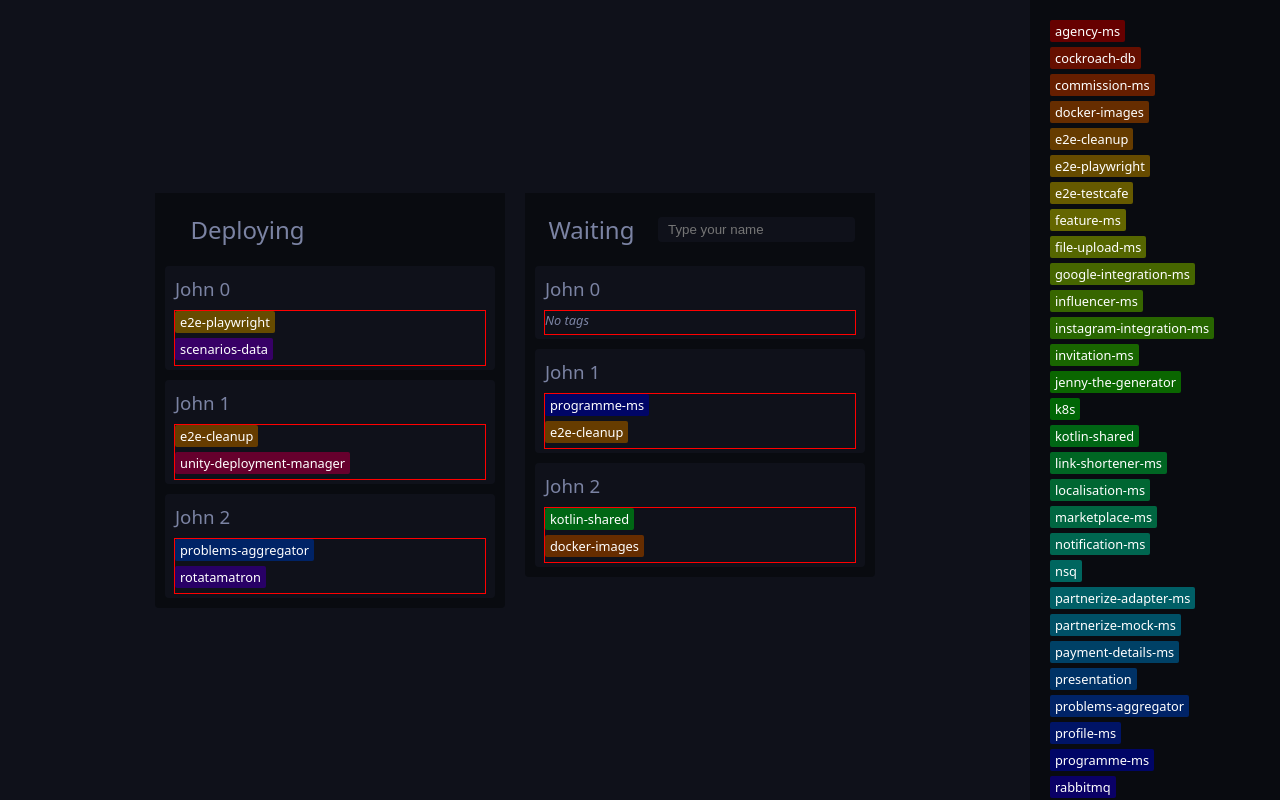
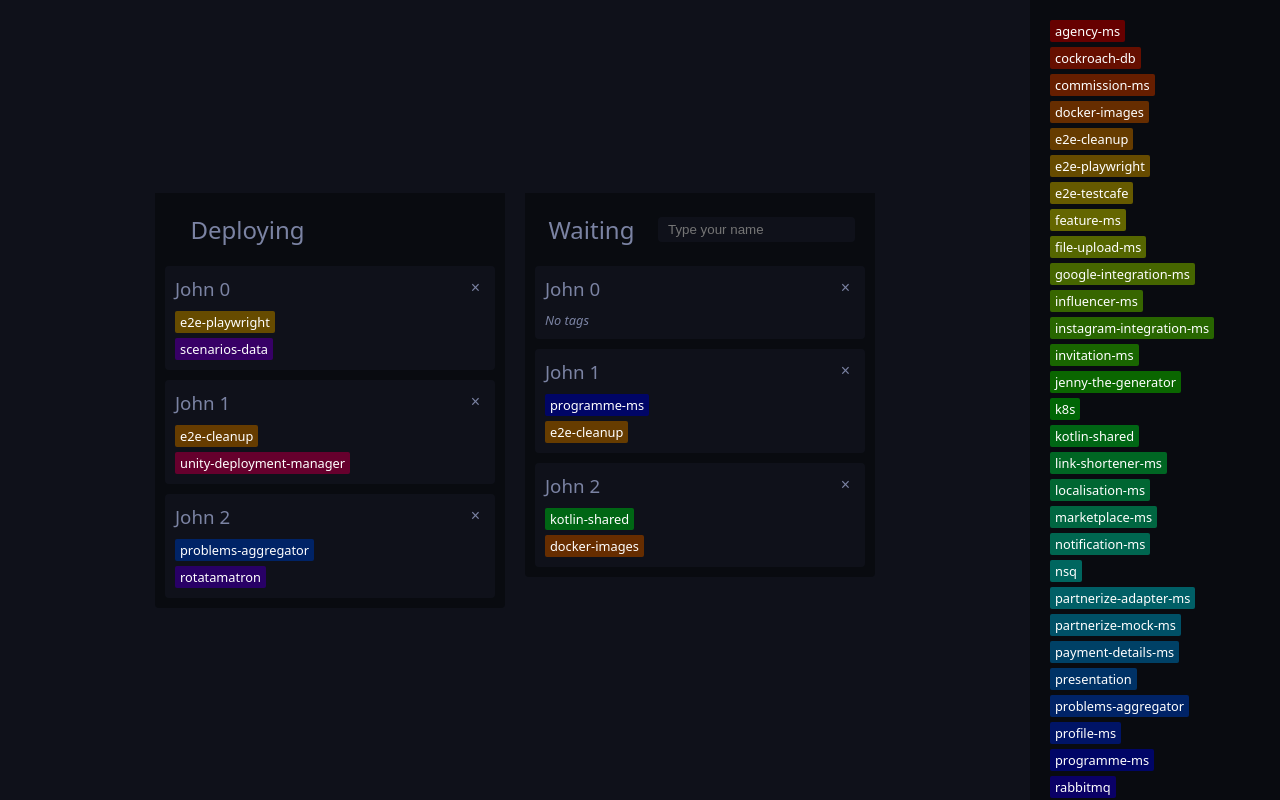
Before and after one commit to piotrzielinski1994/deployment-queue, a Next.js app: page / in a window 1280 px wide. Built offline with nearby package versions, Linux system fonts and the light colour scheme.

Commit message:
Add removing card

```diff
--- a/app/global.scss
+++ b/app/global.scss
@@ -15,6 +15,7 @@
   --spacingMd: 20px;
 
   --fontSizeXs: 0.8rem;
+  --fontSizeSm: 1rem;
 
   --radiusXs2: 2px;
   --radiusXs: 4px;
--- a/components/card/card.module.scss
+++ b/components/card/card.module.scss
@@ -43,14 +43,28 @@
   }
 }
 
+.header {
+  margin-bottom: var(--spacingSm);
+  display: grid;
+  grid-template-columns: 1fr auto;
+}
+
 .heading {
-  margin-bottom: var(--spacingSm);
+}
+
+.btnRemove {
+  padding: var(--spacingXs);
+  border: none;
+  background-color: transparent;
+  color: inherit;
+  font-size: var(--fontSizeMd);
+  line-height: 0.5;
+  cursor: pointer;
 }
 
 .content {
   display: grid;
   justify-items: start;
-  outline: 1px solid red;
 
   & > * {
     margin-bottom: var(--spacingXs);
--- a/components/card/card.tsx
+++ b/components/card/card.tsx
@@ -5,9 +5,11 @@ import { ForwardedRef, forwardRef } from 'react';
 import styles from './card.module.scss';
 import { CardProps } from './card.types';
 import { mergeClasses } from '@/utils/helpers/classnames.helpers';
+import { useQueue } from '@/components/provider/queue/queue.provider.hooks';
 
 const Card = forwardRef(
   ({ card, index, nativeProps }: CardProps, ref: ForwardedRef<HTMLDivElement>) => {
+    const { removeCard } = useQueue();
     return (
       <Draggable draggableId={card.id} index={index}>
         {(dragProvider, dragSnapshot) => (
@@ -31,7 +33,16 @@ const Card = forwardRef(
                     ref={droppableProvider.innerRef}
                     data-is-dragging-over={droppableSnapshot.isDraggingOver}
                   >
-                    <h3 className={styles.heading}>{card.heading}</h3>
+                    <header className={styles.header}>
+                      <h3 className={styles.heading}>{card.heading}</h3>
+                      <button
+                        type="button"
+                        className={styles.btnRemove}
+                        onClick={() => removeCard(card.id)}
+                      >
+                        &times;
+                      </button>
+                    </header>
 
                     <div className={styles.content}>
                       {card.tags.length === 0 ? (
--- a/components/provider/queue/queue.provider.tsx
+++ b/components/provider/queue/queue.provider.tsx
@@ -49,6 +49,13 @@ const QueueProvider = ({ children }: QueueProviderProps) => {
     [dispatchQueue],
   );
 
+  const removeCard: QueueManager['removeCard'] = useCallback(
+    (cardId) => {
+      dispatchQueue({ type: 'remove-card', payload: { cardId } });
+    },
+    [dispatchQueue],
+  );
+
   const removeTag: QueueManager['removeTag'] = useCallback(
     (tagId) => {
       dispatchQueue({ type: 'remove-tag', payload: { tagId } });
@@ -63,9 +70,10 @@ const QueueProvider = ({ children }: QueueProviderProps) => {
       manageQueue,
       onDragStart,
       addCard,
+      removeCard,
       removeTag,
     };
-  }, [queue, isDragging, manageQueue, onDragStart, addCard, removeTag]);
+  }, [queue, isDragging, manageQueue, onDragStart, addCard, removeCard, removeTag]);
 
   return <QueueContext.Provider value={state}>{children}</QueueContext.Provider>;
 };
--- a/data/queue/queue.helpers.ts
+++ b/data/queue/queue.helpers.ts
@@ -44,6 +44,17 @@ export const queueReducer = (queue: Queue, action: QueueAction): Queue => {
           return {
             ...column,
             cards: [...column.cards, action.payload.card],
+          };
+        }),
+      };
+    }
+    case 'remove-card': {
+      return {
+        ...queue,
+        columns: queue.columns.map((column) => {
+          return {
+            ...column,
+            cards: column.cards.filter((card) => card.id !== action.payload.cardId),
           };
         }),
       };
--- a/data/queue/queue.types.ts
+++ b/data/queue/queue.types.ts
@@ -10,7 +10,8 @@ export interface QueueManager {
   manageQueue: (data: QueueManagableConfig) => void;
   onDragStart: (metadata: BeforeCapture) => void;
   addCard: (card: Card, columnId: Column['id']) => void;
-  removeTag: (id: Tag['id']) => void;
+  removeCard: (cardId: Card['id']) => void;
+  removeTag: (tagId: Tag['id']) => void;
 }
 
 export interface Queue {
@@ -30,12 +31,25 @@ export interface QueueManagableConfig {
   } | null;
 }
 
-export type QueueAction = QueueInsert | QueueRemoveTag | QueueReorder | QueueCopy | QueueMove;
+export type QueueAction =
+  | QueueInsert
+  | QueueRemoveCard
+  | QueueRemoveTag
+  | QueueReorder
+  | QueueCopy
+  | QueueMove;
 
 interface QueueInsert {
   type: 'insert';
   payload: Omit<QueuePayload, 'src'> & {
     card: Card;
+  };
+}
+
+interface QueueRemoveCard {
+  type: 'remove-card';
+  payload: {
+    cardId: Card['id'];
   };
 }
 
```
